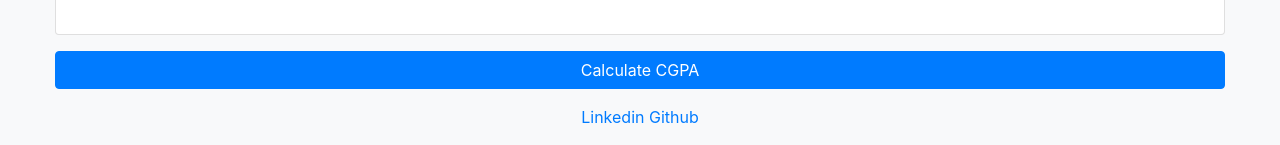
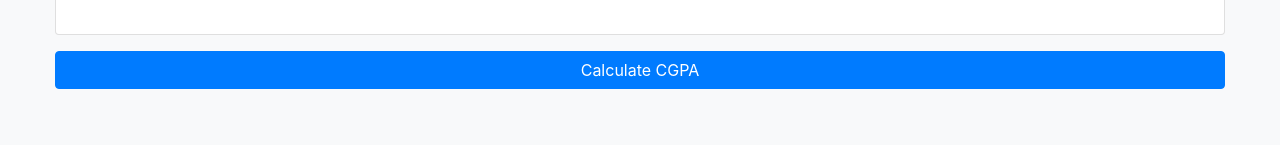
Before and after one commit to rajarshiroydev/iitm_bs_cgpa_calculator, a Flask app: page / in a window 1280 px wide. Shown: the part 2166-2311 px from the top of the page. After the commit the page ends 2255 px from the top, so only its background shows below. Run offline with Flask 2, Linux system fonts and the light colour scheme; some libraries are stand-ins or nearby versions.

Commit message:
removed personal links

```diff
--- a/templates/index.html
+++ b/templates/index.html
@@ -210,14 +210,6 @@
 
             <button type="submit" class="btn btn-primary btn-block mt-3 mb-3">Calculate CGPA</button>
         </form>
-
-
-        <div class="d-flex justify-content-center mb-3">
-            <div class="mx-auto">
-                <a href="https://www.linkedin.com/in/rajarshiroydev/" target="_blank">Linkedin</a>
-                <a href="https://github.com/rajarshiroydev" target="_blank">Github</a>
-            </div>
-        </div>
     </div>
 
     <!-- Bootstrap JS and dependencies -->
```
